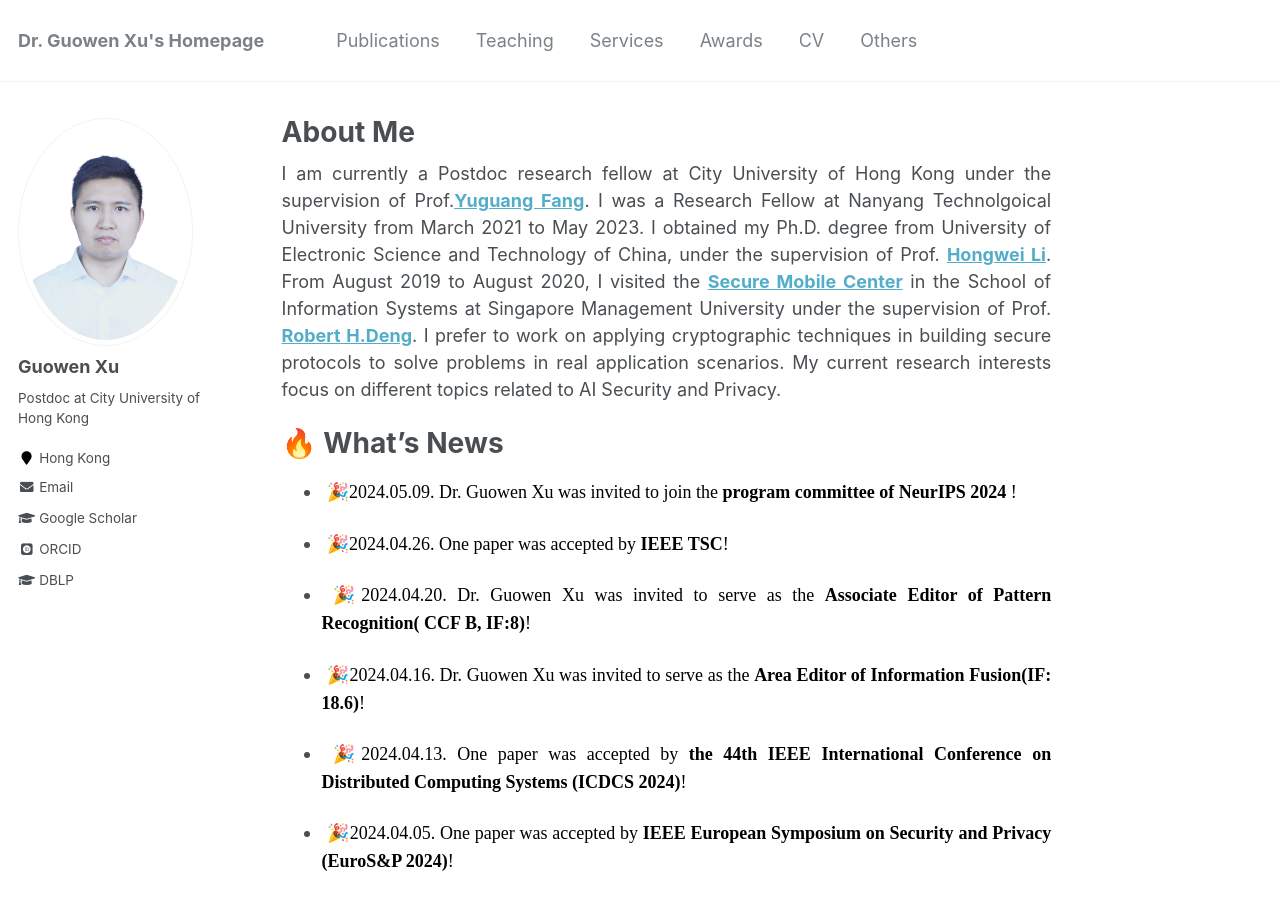
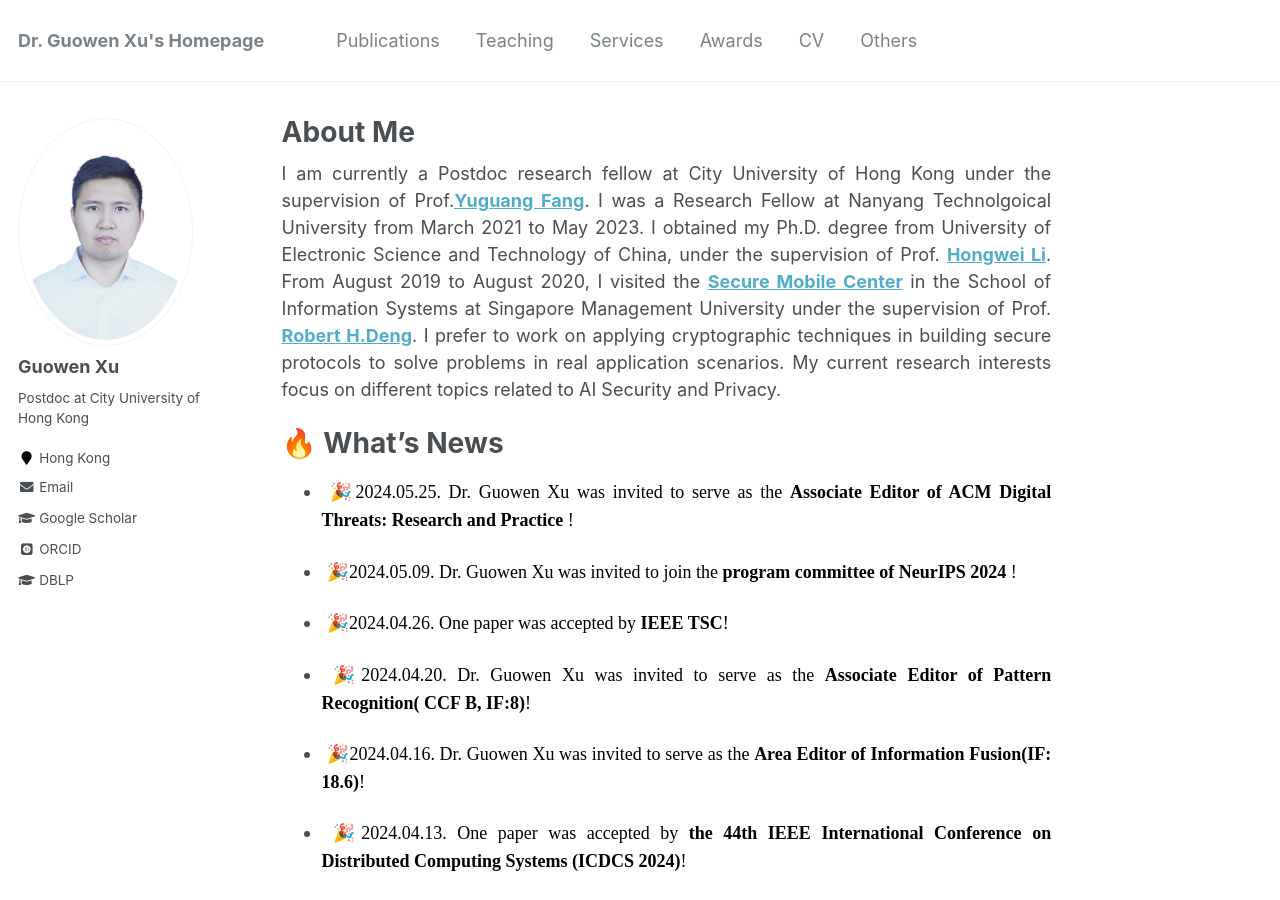
Before and after one commit to Guowen-xu/guowen-xu.github.io, a Jekyll site: the page built from _pages/about.md, in a window 1280 px wide and 900 px high. Built offline with Jekyll 4.4.1, drawn with Linux system fonts in a browser that asks for light colours; some web fonts are replaced.

Commit message:
Update about.md

```diff
--- a/_pages/about.md
+++ b/_pages/about.md
@@ -15,7 +15,8 @@ redirect_from:
 
   🔥 What's News
 ======
--    <p align="justify">&nbsp;🎉<font face="Times New Roman" color=black size=4>2024.05.09.  Dr. Guowen Xu was invited to join the <b>program committee of NeurIPS 2024 </b>!</font></p>
+-  <p align="justify">&nbsp;🎉<font face="Times New Roman" color=black size=4>2024.05.25.  Dr. Guowen Xu was invited to serve as the <b>Associate Editor of   ACM Digital Threats: Research and Practice </b>!</font></p>
+-      <p align="justify">&nbsp;🎉<font face="Times New Roman" color=black size=4>2024.05.09.  Dr. Guowen Xu was invited to join the <b>program committee of NeurIPS 2024 </b>!</font></p>
 -    <p align="justify">&nbsp;🎉<font face="Times New Roman" color=black size=4>2024.04.26.  One paper was accepted by <b>IEEE TSC</b>!</font></p>
 -  <p align="justify">&nbsp;🎉<font face="Times New Roman" color=black size=4>2024.04.20.  Dr. Guowen Xu was invited to serve as the <b>Associate Editor of  Pattern Recognition( CCF B, IF:8)</b>!</font></p>
 -    <p align="justify">&nbsp;🎉<font face="Times New Roman" color=black size=4>2024.04.16.  Dr. Guowen Xu was invited to serve as the <b> Area Editor of Information Fusion(IF: 18.6)</b>!</font></p>
```
